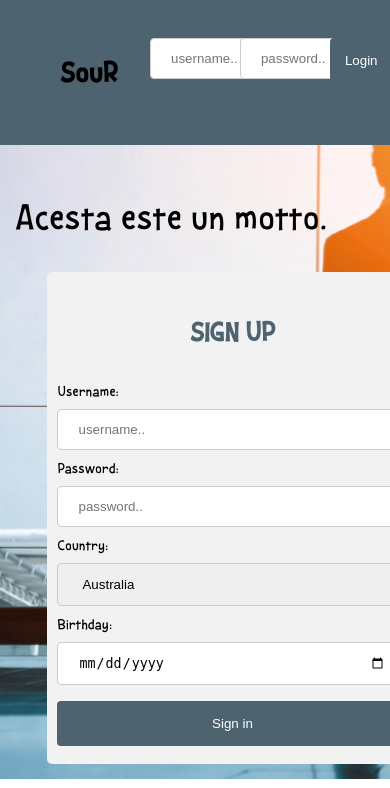
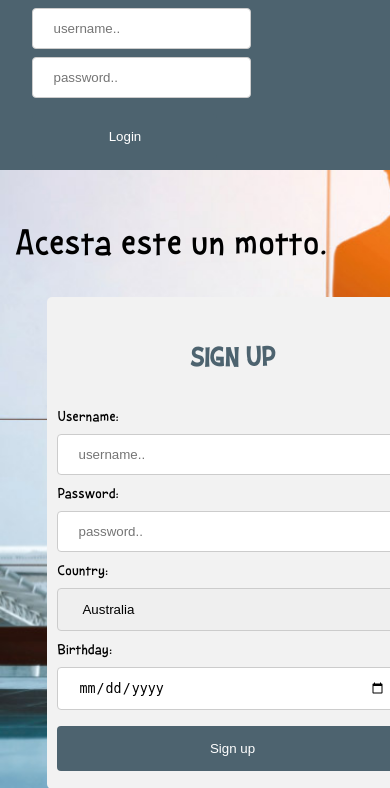
Before and after one commit to mochiSenpai/SouR_TW, a PHP site: page /signin.html in a window 390 px wide; the page is wider, and only the part inside the window is pictured. Shown: the top 788 px of that part. Run offline with PHP 8.4, Linux system fonts and the light colour scheme.

Commit message:
topbar modified

```diff
--- a/signin.html
+++ b/signin.html
@@ -9,15 +9,13 @@
 
 
 <body>
-  <div class="col-12 topbar">
+  <div class="topbar">
     <div class="col-1"></div>
-    <div class="col-2"> <h1>SouR</h1> </div>
-    <div class="col-1"> </div>
-    <div class="col-2"><input type="text" id="fname" name="username" placeholder="username.."></div>
-    <div class="col-1"> </div>
-    <div class="col-2"><input type="password" id="lname" name="password" placeholder="password.."></div>
-    <div class="col-1"> </div>
-    <div class="col-2"><input type="submit" value="Login"></div>
+   <div class="fl"><input type="text" id="fname" name="username" placeholder="username.."></div>
+   <div class="col-1"></div>
+    <div class="fl" ><input type="password" id="lname" name="password" placeholder="password.."></div>
+    <div class="col-1"></div>
+    <div class="fl"><input style="width: 185px;" type="submit" value="Login"></div>
 </div>
 
 <div>
@@ -51,7 +49,7 @@
     </select>
      <label for="idate">Birthday:</label>
       <input  style="width: 350px;" type="Date" id="idate" name="bday">
-      <input style = "width: 350px;" type="submit" value="Sign in">
+      <input style = "width: 350px;" type="submit" value="Sign up">
     </form>
     </div>
   </div>
--- a/style1.css
+++ b/style1.css
@@ -25,15 +25,33 @@ body{
 
 .topbar {
   overflow: hidden;
-  display: block;
+  background-color: #4d636f ;
+  top: 0;
+  /*position: absolute;
+  /*display: block;
+  /*width: 100%;*/
+  padding: 0;
+  height:60px;
+  font-family: myFirstFont;
+  list-style-type: none;
+  margin: 0;
+}
+
+ /*.topbar {
+  list-style-type: none;
+  overflow: hidden;
+  /*display: block;
   background-color: #4d636f ;
   top: 0px;
   margin: 0px;
-  /*padding: 5px;*/
+  padding: 0;
+  /*padding: 5px;
   font-family: myFirstFont;
+}*/
+
+.fl{
+  float: left;
 }
-
-
 
 .col-1 {width: 8.33%;}
 .col-2 {width: 16.66%;}
@@ -141,6 +159,7 @@ input[type=submit]:hover {
       margin: 0;
     }
 
+
  .div1 {
   width: 100%;
   float: left;
@@ -158,6 +177,23 @@ input[type=submit]:hover {
   width: 100%;
  }
 
+.topbar {
+  overflow: hidden;
+  background-color: #4d636f ;
+  top: 0;
+  /*position: absolute;
+  /*display: block;
+  /*width: 100%;*/
+  padding: 0;
+  height:170px;
+  font-family: myFirstFont;
+  list-style-type: none;
+  margin: 0;
+}
+
+.fl{
+  float: none;
+}
 
 
 /*.title{
```
Lines whose indentation alone changed are shown as unchanged.
